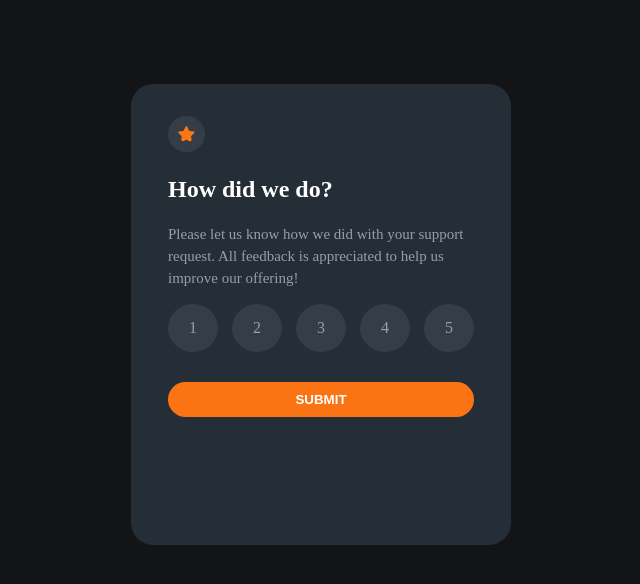
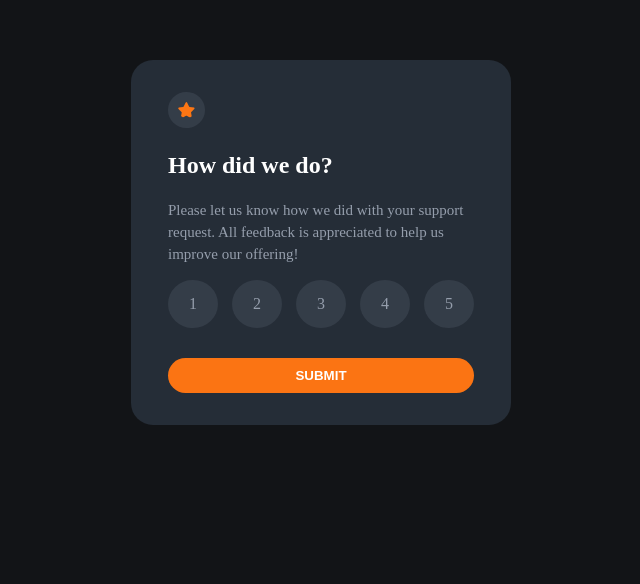
Before and after one commit to shamingaa/RatePage, a plain HTML site: page index.html in a window 1280 px wide. Shown: the part 116-700 px from the top of the page, without its empty margins (319-959 px from the left). Drawn offline with Linux system fonts and the light colour scheme.

Commit message:
final adjust

```diff
--- a/style.css
+++ b/style.css
@@ -22,13 +22,13 @@ p {
 }
 .container {
   position: absolute;
-  top: 25%;
+  top: 22%;
   left: 50%;
   transform: translate(-50%);
 }
 
 .rateCard {
-  height: 461px;
+  height: 365px;
   width: 380px;
   border-radius: 22px;
   background-color: var(--DarkBlue);
```
